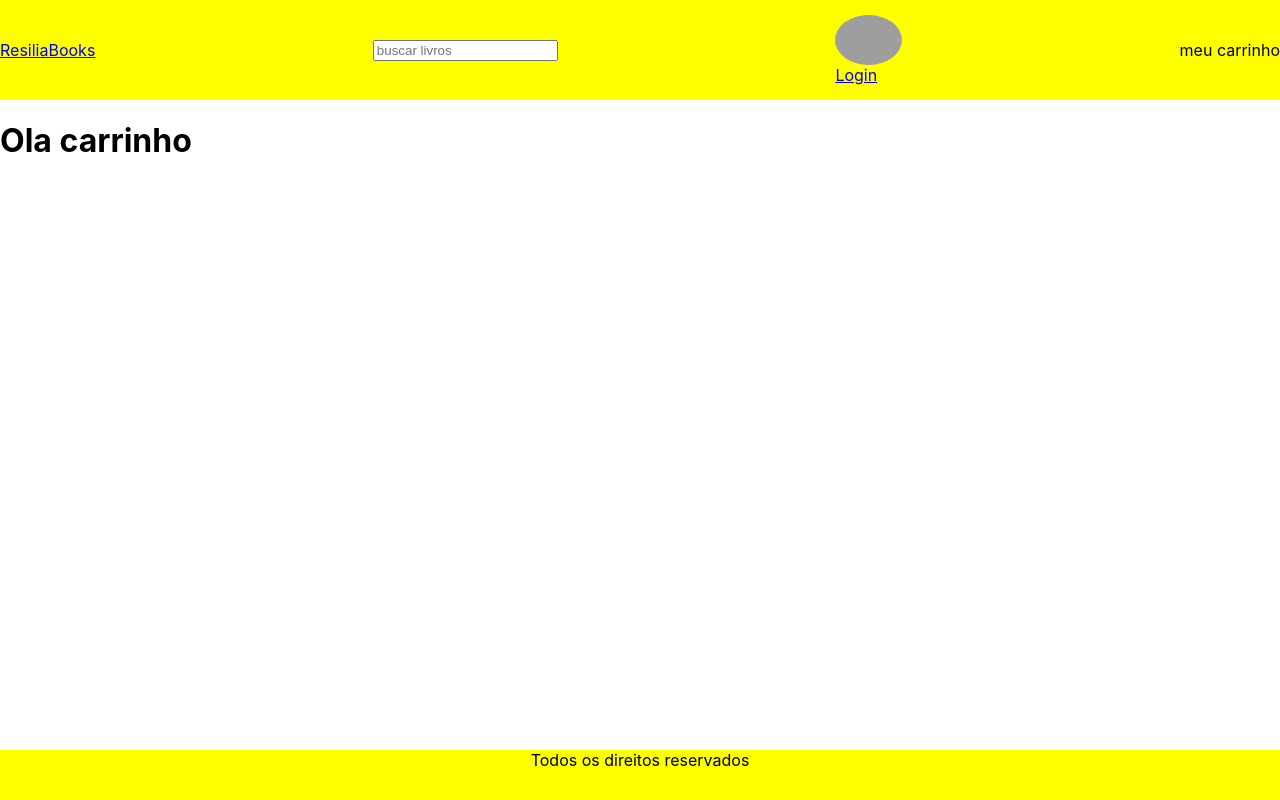
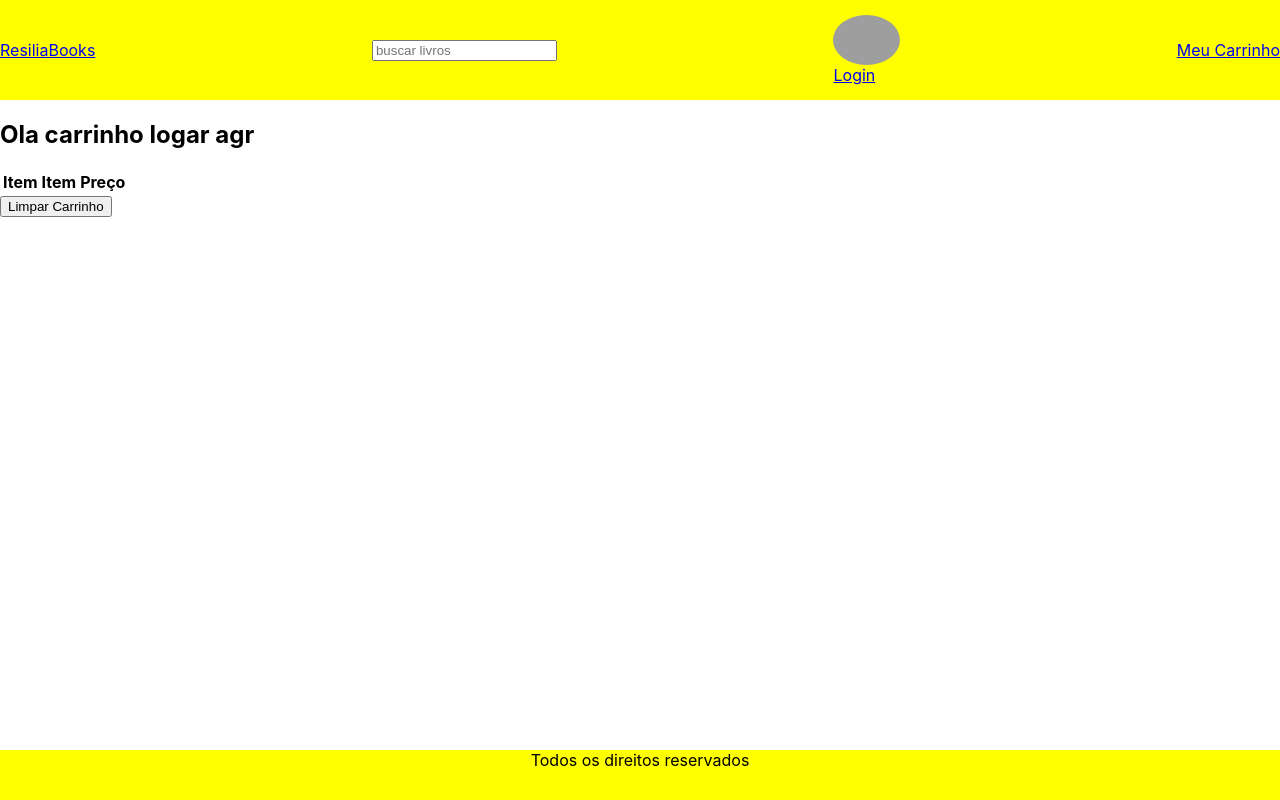
Before and after one commit to arturacm/ResiliaBooks, a React (Create React App) app: page /carrinho in a window 1280 px wide. Built offline with nearby package versions, Linux system fonts and the light colour scheme; grey boxes are pictures that could not be loaded.

Commit message:
FEAT: Implementado o sistema de Carrinho. Com o botao de adcionar ao carrinho e de apargar todos os itens

```diff
--- a/src/App.js
+++ b/src/App.js
@@ -79,6 +79,13 @@ function App() {
             </main>
 
           </Route>
+          <Route path="/carrinho" exact>
+
+            <main>
+              <Carrinho perfilEstaLogado = {perfilEstaLogado} />
+            </main>
+
+          </Route>
           <Route path="*">
             <main>
               <h1> 404 Not Found</h1>
--- a/src/components/Book/Book.jsx
+++ b/src/components/Book/Book.jsx
@@ -33,6 +33,20 @@ function Book() {
         setLivro(res)
         console.log(res);
     })}
+
+    function adcCarrinho(livro){
+
+        const carrinho = localStorage.getItem("carrinho")
+        console.log(carrinho)
+        if(carrinho){
+            const novoCarrinho = [...JSON.parse(carrinho),livro ]
+            localStorage.setItem("carrinho", JSON.stringify(novoCarrinho))
+        }else{
+            localStorage.setItem("carrinho", JSON.stringify([livro]))
+        }
+        console.log(localStorage.getItem("carrinho"))
+    }
+
     function mostrarLivro(){
         if(livro){
           return(
@@ -41,6 +55,7 @@ function Book() {
                 <img src={livro.capaURL} alt="Capa" />
                 <h1>{livro.autor.nome}</h1>
                 <p>R$ {parseInt(livro.preco).toFixed(2)}</p>
+                <button onClick={()=>adcCarrinho(livro)}> Adcionar ao carrinho</button>
               </>
           )
         }else{
@@ -50,14 +65,11 @@ function Book() {
         }
     }
     return (
-
-            <Livro>
-                        <article>
-
-                            {mostrarLivro()}
-
-                        </article>
-             </Livro>
+        <Livro>
+            <article>
+                {mostrarLivro()}
+            </article>
+        </Livro>
     )
 
 
--- a/src/components/Carrinho/Carrinho.jsx
+++ b/src/components/Carrinho/Carrinho.jsx
@@ -1,9 +1,55 @@
-import React from 'react';
-function carrinho (){
-return(
-    <div>
-        <h1>Ola carrinho</h1>
-    </div>
-)
+import React, {useEffect, useState} from 'react';
+import styled from 'styled-components'
+
+const Tabela = styled.table`
+img{
+    max-width:100px
 }
-export default carrinho;
+`
+
+function Carrinho({ perfilEstaLogado }) {
+    const [carrinho, setCarrinho] = useState(false);
+
+        useEffect(()=>{
+            if(localStorage.getItem("carrinho")){
+                const carrinhoArr = JSON.parse(localStorage.getItem("carrinho"))
+                setCarrinho(carrinhoArr)
+                console.log(carrinho)
+            }else{
+                console.log("nada no carrinho")
+            }
+        },[])
+
+        function limparCarrinho(){
+
+            localStorage.setItem("carrinho","[]")
+            setCarrinho(false)
+
+        }
+    return (
+        <section>
+            <h1>Ola carrinho {perfilEstaLogado ? "bem vindo" : "logar agr"}</h1>
+            <Tabela>
+                <thead>
+                    <th>Item</th>
+                    <th>Item</th>
+                    <th>Preço</th>
+                </thead>
+                <tbody>
+                    {carrinho?carrinho.map((livro,i)=>{
+                        return(
+                            <tr key={i}>
+                                <td><img src={livro.capaURL} alt={`capa do livro ${livro.titulo}`}/></td>
+                                <td>{livro.titulo}</td>
+                                <td>{livro.autor.nome}</td>
+                                <td>{livro.preco}</td>
+                            </tr>
+                        )
+                    }):""}
+                </tbody>
+            </Tabela>
+            <button onClick={limparCarrinho}>Limpar Carrinho</button>
+        </section>
+    )
+}
+export default Carrinho;
--- a/src/components/Header/Header.jsx
+++ b/src/components/Header/Header.jsx
@@ -82,7 +82,11 @@ function Header({perfilEstaLogado, ehAdmin}) {
                 <input type="text" placeholder="buscar livros"/>
             </nav>
             {logar()}
-            <nav>meu carrinho</nav>
+            <nav>
+                <Link to="/carrinho">
+                    Meu Carrinho
+                </Link>
+            </nav>
         </Cabecalho>
     )
 }
```
Also changed, not shown: src/components/CarrinhoProvider/CarrinhoProvider.jsx (added, +23 -0 lines).
